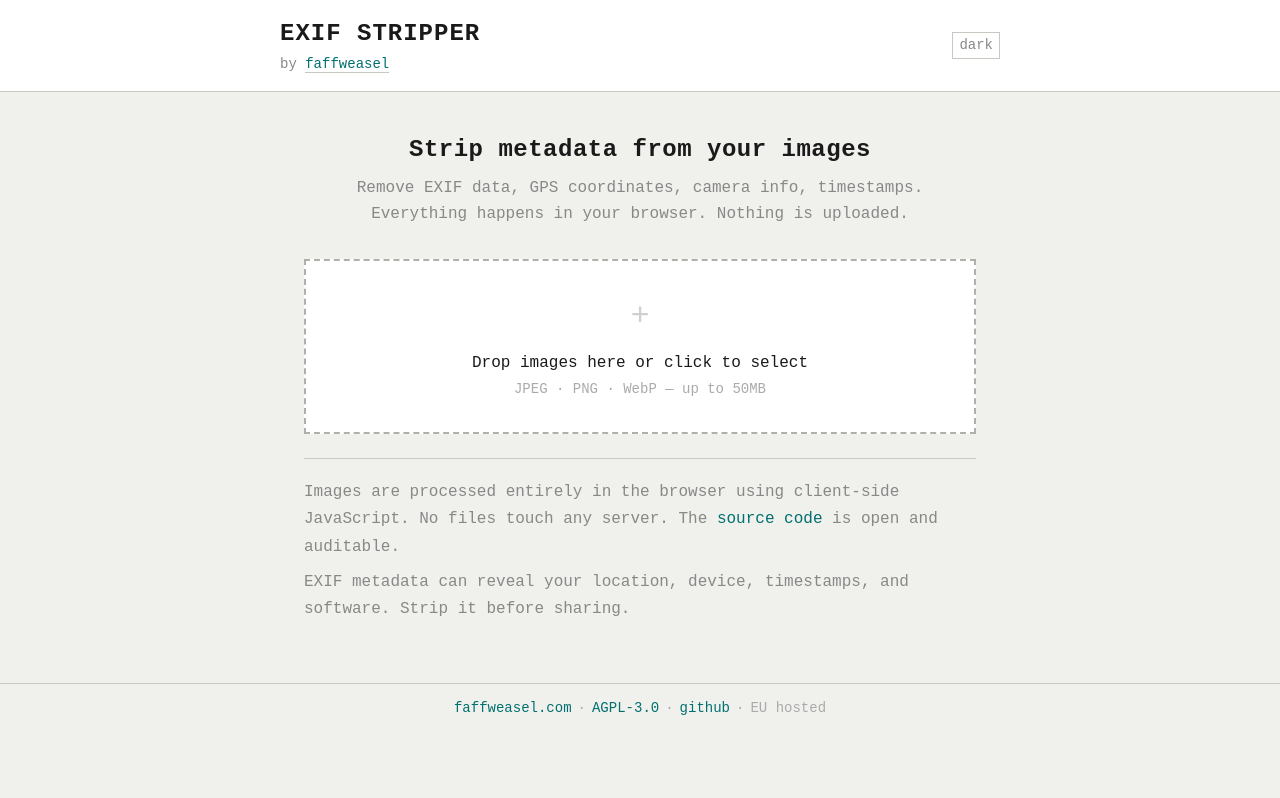
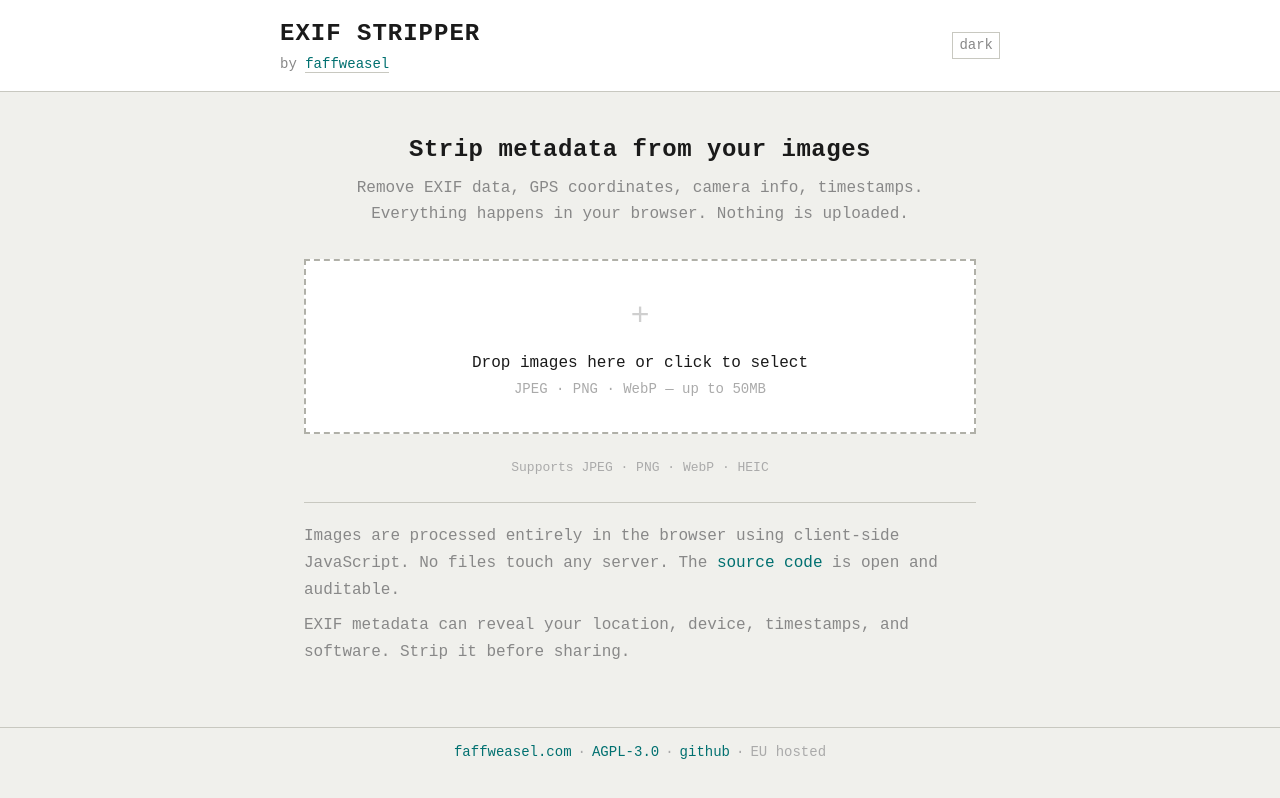
Before and after one commit to faffweasel/exif-stripper, a React (Vite) app: page / in a window 1280 px wide. Built offline with nearby package versions, Linux system fonts and the light colour scheme.

Commit message:
Add format indicators, file size limit, unsupported file error

```diff
--- a/src/components/DropZone.tsx
+++ b/src/components/DropZone.tsx
@@ -18,6 +18,8 @@ function formatBytes(n: number): string {
   return `${(n / (1024 * 1024)).toFixed(1)} MB`;
 }
 
+const MAX_SIZE = 50 * 1024 * 1024;
+
 const MIME: Record<StripResult['format'], string> = {
   jpeg: 'image/jpeg',
   png: 'image/png',
@@ -36,6 +38,10 @@ export function DropZone({ isDark }: Props) {
   const faint = isDark ? '#808080' : '#aaaaaa';
 
   function handleFile(file: File) {
+    if (file.size > MAX_SIZE) {
+      setUiState({ status: 'error', message: 'File too large. Maximum size is 50 MB.' });
+      return;
+    }
     setUiState({ status: 'processing' });
     const reader = new FileReader();
     reader.onload = () => {
@@ -45,9 +51,12 @@ export function DropZone({ isDark }: Props) {
         const blob = new Blob([result.data.buffer as ArrayBuffer], { type: MIME[result.format] });
         setUiState({ status: 'done', file, result, blob });
       } catch (err) {
+        const isUnsupported = err instanceof Error && err.message.startsWith('Unsupported format');
         setUiState({
           status: 'error',
-          message: err instanceof Error ? err.message : 'Failed to process image.',
+          message: isUnsupported
+            ? `${file.name} is not a supported format. Supported: JPEG, PNG, WebP, HEIC.`
+            : `Failed to process ${file.name}. The file may be corrupted.`,
         });
       }
     };
@@ -69,11 +78,13 @@ export function DropZone({ isDark }: Props) {
     e.preventDefault();
     dragCount.current = 0;
     setIsDragging(false);
+    setUiState({ status: 'idle' });
     const file = e.dataTransfer.files[0];
     if (file) handleFile(file);
   }
 
   function handleInputChange(e: React.ChangeEvent<HTMLInputElement>) {
+    setUiState({ status: 'idle' });
     const file = e.target.files?.[0];
     if (file) handleFile(file);
     e.target.value = '';
@@ -241,6 +252,13 @@ export function DropZone({ isDark }: Props) {
           </>
         )}
       </div>
+
+      <div
+        className="text-center text-[13px] mb-6"
+        style={{ color: faint, fontFamily: '"Courier New", Courier, monospace' }}
+      >
+        Supports JPEG · PNG · WebP · HEIC
+      </div>
     </>
   );
 }
```
